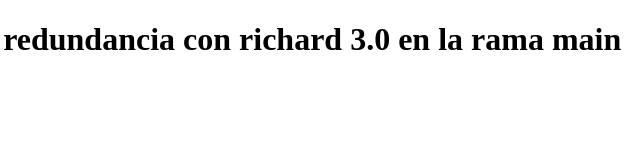
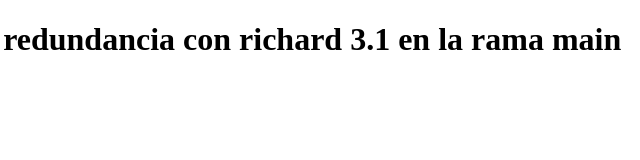
Before and after one commit to JhoynnersDJ/Login-Registro, a plain HTML site: page index.html in a window 1280 px wide. Shown: the full height of the page, 367-1007 px from the left. Drawn offline with Linux system fonts and the light colour scheme.

Commit message:
Commit desde el main en verdad

```diff
--- a/index.html
+++ b/index.html
@@ -6,7 +6,7 @@
     <title>Document</title>
 </head>
 <body>
-    <h1>Probando prueba valga la redundancia con richard 3.0 en la rama main</h1>
+    <h1>Probando prueba valga la redundancia con richard 3.1 en la rama main</h1>
 
 </body>
 </html>
```
